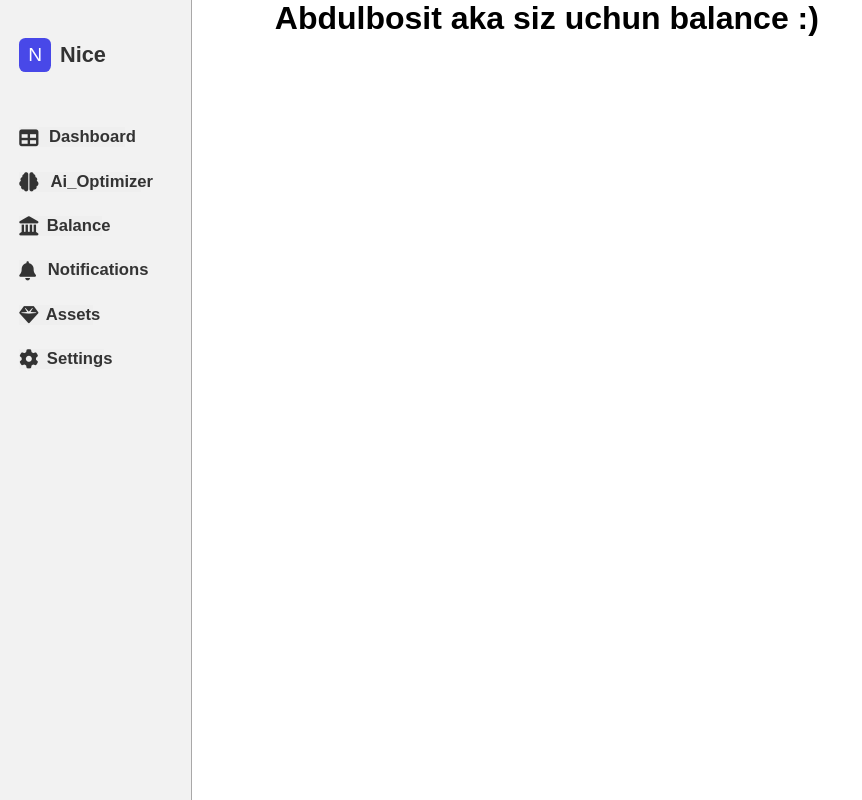
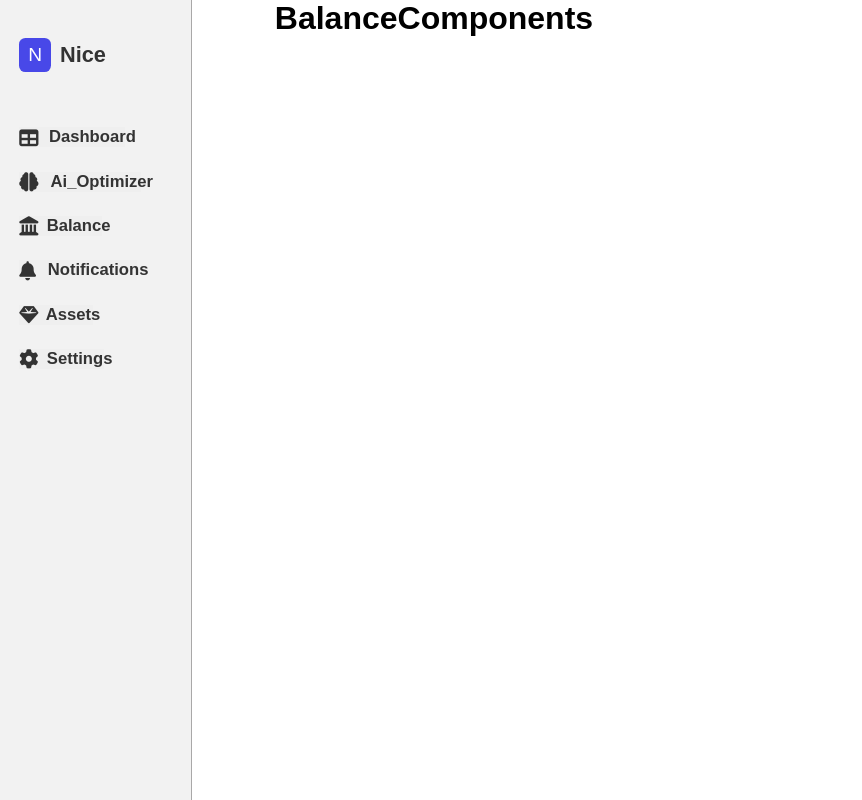
Before and after one commit to SoloCodeTeam/Shown, a React (Create React App) app in the folder my-app/: page /client/balance in a window 1280 px wide. Shown: the whole page, without its empty margins (0-862 px from the left). Built offline with nearby package versions, Linux system fonts and the light colour scheme.

Commit message:
fix bugs

```diff
--- /dev/null
+++ b/my-app/src/components/BalanceComponents/index.jsx
@@ -0,0 +1,11 @@
+import React from 'react'
+
+function BalanceComponents() {
+  return (
+    <div>
+      <h1>BalanceComponents</h1>
+    </div>
+  )
+}
+
+export default BalanceComponents
--- a/my-app/src/components/ClientPanelSidebar/style.css
+++ b/my-app/src/components/ClientPanelSidebar/style.css
@@ -2,7 +2,7 @@
     width: 15%;
     background-color: rgb(242, 242, 242);
     border-right: .1vw solid rgb(169, 168, 168);
-    height: 100vw;
+    height: 100vh;
     position: fixed;
     display: flex;
     flex-direction: column;
--- a/my-app/src/components/NavbarComponents'/NavbarComponents.jsx
+++ b/my-app/src/components/NavbarComponents'/NavbarComponents.jsx
@@ -18,8 +18,8 @@ function Navbar() {
               <p> Menu</p>
             </div>
             <div className="buttons">
-              <button>Sign Up</button>
-              <button>Start</button>
+              <button onClick={(e) => window.location.pathname = `/Client/${e.target.id}`}>Log In</button>
+              <button onClick={(e) => window.location.pathname = `/Sign/${e.target.id}`}>Sign Up</button>
             </div>
           </div>
         </nav>
--- a/my-app/src/pages/ClientPanel/index.jsx
+++ b/my-app/src/pages/ClientPanel/index.jsx
@@ -1,5 +1,6 @@
 import { ClientPanelModal } from "../../components/ClientPanelModal";
 import { ClientPanelSidebar } from "../../components/ClientPanelSidebar"
+import BalanceComponents from "../../components/BalanceComponents";
 import "./style.css"
 
 export function ClientPanel(e) {
@@ -8,7 +9,7 @@ export function ClientPanel(e) {
         <div className="ClientPanel">
         <ClientPanelSidebar/>
         <div className="container">
-            {e.data == "balance" ? <h1>Abdulbosit aka siz uchun balance :)</h1> : <ClientPanelModal/>}
+            {e.data == "balance" ?<BalanceComponents /> : <ClientPanelModal/>}
         </div>
         </div>
     )
--- a/my-app/src/pages/HomePage/index.jsx
+++ b/my-app/src/pages/HomePage/index.jsx
@@ -6,15 +6,12 @@ import HomeSectionComponentsTwo from '../../components/HomeSectionComponentsTwo/
 import HomeHeaderComponent from '../../components/HomeHeaderComponent';
 import { WaitComponent } from '../../components/WaitComponent';
 import HomeSectionShownwillComponent from '../../components/homeSectionShownwillComponent/index';
-import HomeSectionCard from '../../components/Cards';
-
 export function Home() {
     return(
         <div className="Home">
             <Navbar/>
             <HomeHeaderComponent />
             <HomeSectionShownwillComponent />
-            <HomeSectionCard />
             <HomeSectionComponents />
             <HomeSectionComponentsTwo />
             <WaitComponent />
--- a/my-app/src/pages/LoginPage/index.jsx
+++ b/my-app/src/pages/LoginPage/index.jsx
@@ -1,11 +1,13 @@
 import './style.css'
-
 function LoginPage() {
   return (
     <div className="LoginPage">
+            <button onClick={(e) => window.location.pathname = `/${e.target.id}`}>
+
         <div className="LoginPagePath">
             <i className='fa-solid fa-caret-left'></i>
         </div>
+        </button>
         <div className="LoginPageBox">
             <img src="https://shown.io/static/images/logo.svg" alt="" />
             <h1>Create your account</h1>
```
Also changed, not shown: my-app/src/components/Cards/index.jsx (+0 -13 lines), my-app/src/components/BalanceComponents/style.css (added).
